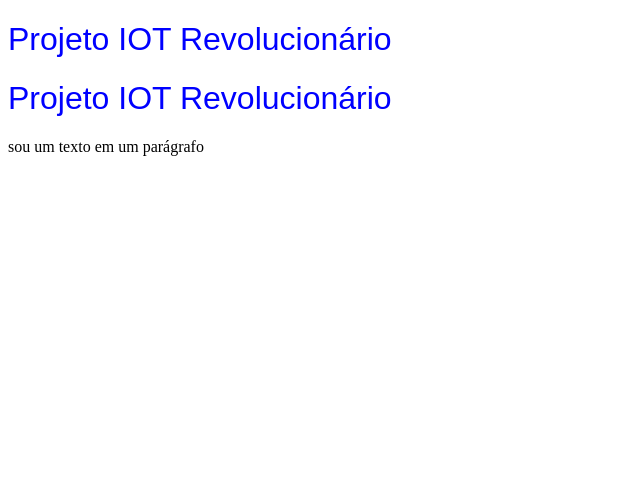
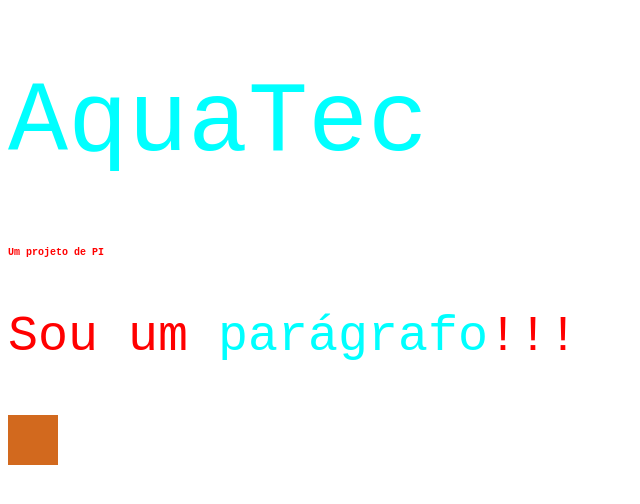
Before and after one commit to ViniScardoso/1CCO-PI, a plain HTML site: page Index.html in a window 1280 px wide. Shown: the whole page, without its empty margins (0-640 px from the left). Drawn offline with Linux system fonts and the light colour scheme.

Commit message:
parte 1 aula html

```diff
--- a/Index.html
+++ b/Index.html
@@ -1,21 +1,24 @@
 <!DOCTYPE html>
 <html lang="pt-br">
+
 <head>
     <meta charset="UTF-8">
     <meta http-equiv="X-UA-Compatible" content="IE=edge">
     <meta name="viewport" content="width=device-width, initial-scale=1.0">
-    <title>Projeto IOT Revolucionário</title>
-    <style>
-        h1{
-            font-family: Arial; color: blue; font-weight: 500;
-        }
-    </style>
+    <title>Home</title>
+    <link rel="stylesheet" href="estilo.css">
 </head>
+
 <body>
-    <h1>Projeto IOT Revolucionário</h1>
-    <h1>Projeto IOT Revolucionário</h1>
-    <p>
-        sou um texto em um parágrafo
-    </p>
+    <div class="container">
+        <h1 class="titulo destaque">AquaTec</h1>
+
+        <h2 class="subtitulo">Um projeto de PI</h2>
+
+        <p class="paragrafo">Sou um <span class="destaque">parágrafo</span>!!!</p>
+
+        <div id="box2"></div>
+    </div>
 </body>
+
 </html>
--- /dev/null
+++ b/estilo.css
@@ -0,0 +1,29 @@
+body{
+    font-family: monospace;
+    font-size: 50px;
+    color: red;
+}
+
+.titulo{
+    color: aqua;
+    font-family: 'Courier New', Courier, monospace;
+    font-weight: 300;
+}
+
+.subtitulo{
+    font-size: 10px;
+}
+
+.paragrafo{
+    font-family: 'Courier New', Courier, monospace;
+}
+
+.destaque{
+    color: aqua;
+}
+
+#box2{
+    background-color: chocolate;
+    width: 50px;
+    height: 50px;
+}
```
